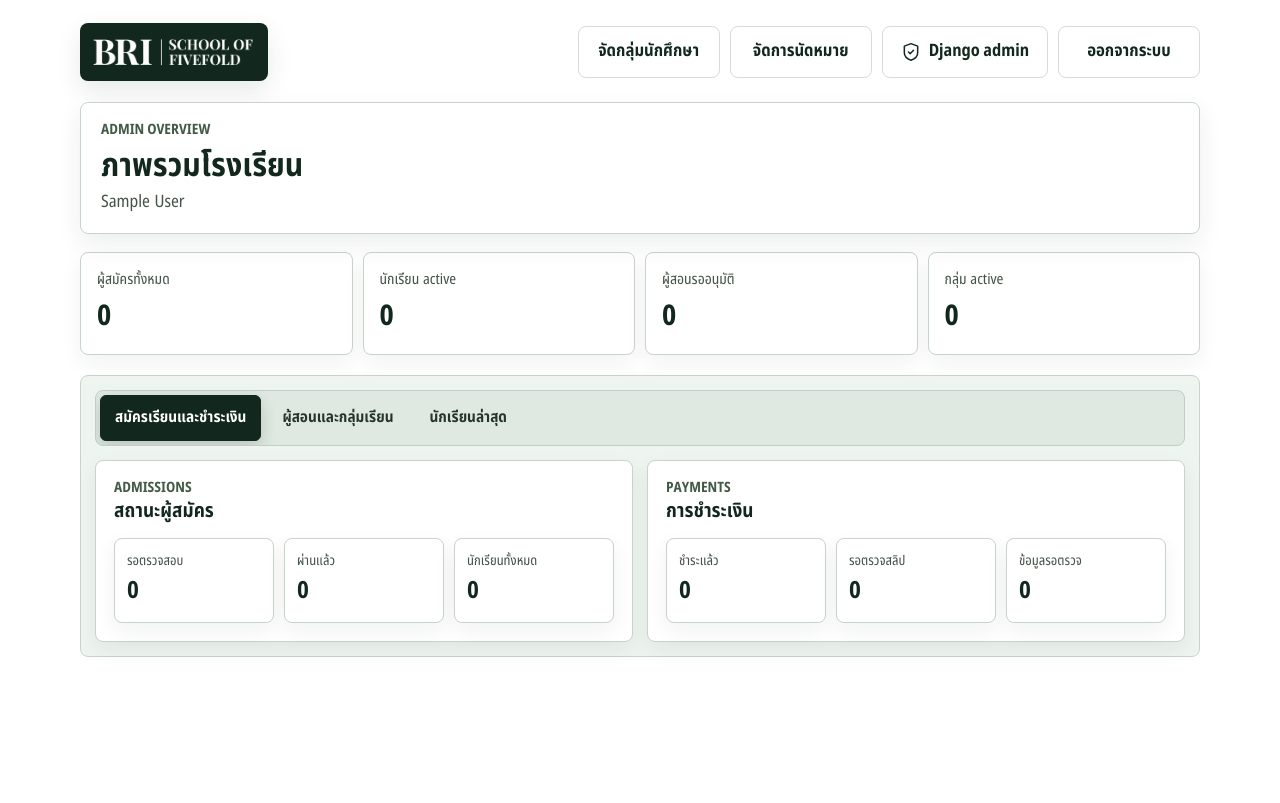
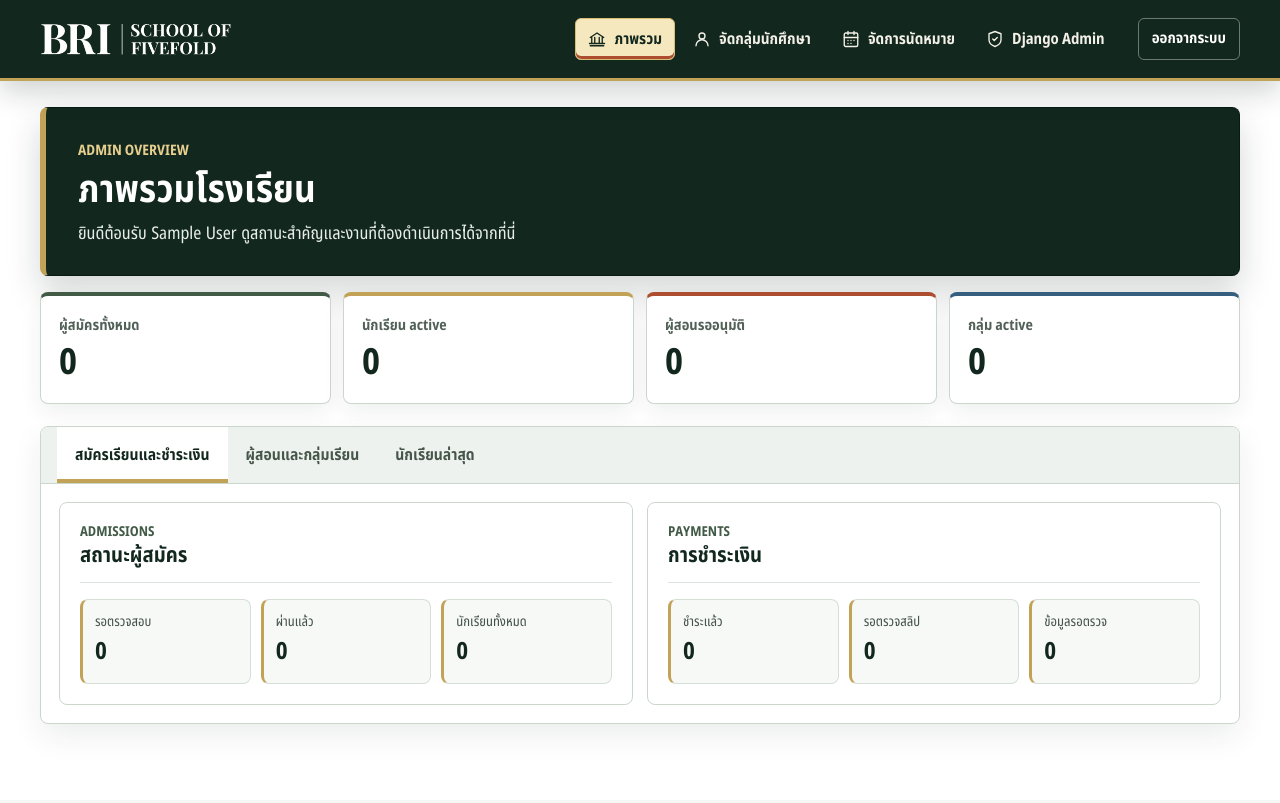
Before and after one commit to Atothegod/BRI, a Django app: page /school-admin/dashboard/ in a window 1280 px wide. Before the commit the page ends 657 px from the top, so only its background shows below. Run offline with Django 5.2, Linux system fonts and the light colour scheme; the visitor is signed in with stand-in values (Sample User, id 1); data comes from the database, SQL or seed files in the repository; data that the repository does not hold is empty.

Commit message:
feat(admin): enhance admin navigation with new navbar and improved styling

```diff
--- /dev/null
+++ b/backend/school/static/school/css/school_admin.css
@@ -0,0 +1,453 @@
+:root {
+    --school-admin-forest: #12271d;
+    --school-admin-forest-deep: #091a12;
+    --school-admin-sage: #425b46;
+    --school-admin-gold: #c2a256;
+    --school-admin-ivory: #f3f0e8;
+    --school-admin-clay: #ad4e30;
+    --school-admin-bg: #f6f8f5;
+    --school-admin-surface: #ffffff;
+    --school-admin-border: #cbd6cc;
+    --school-admin-muted: #526157;
+}
+
+.school-admin-navbar {
+    position: sticky;
+    top: 0;
+    z-index: 100;
+    width: 100%;
+    color: #ffffff;
+    background: var(--school-admin-forest);
+    border-bottom: 3px solid var(--school-admin-gold);
+    box-shadow: 0 10px 30px rgba(9, 26, 18, 0.2);
+}
+
+.school-admin-navbar__inner {
+    display: flex;
+    width: min(100%, 1248px);
+    min-height: 78px;
+    margin: 0 auto;
+    padding: 10px 24px;
+    align-items: center;
+    gap: 20px;
+}
+
+.school-admin-navbar__brand {
+    display: block;
+    width: 194px;
+    height: 50px;
+    overflow: hidden;
+    flex: 0 0 auto;
+}
+
+.school-admin-navbar__brand .brand-logo-frame {
+    position: relative;
+    display: block;
+    width: 194px;
+    height: 50px;
+    overflow: hidden;
+}
+
+.school-admin-navbar__brand img {
+    position: absolute;
+    top: 50%;
+    left: 50%;
+    width: 276px;
+    height: 276px;
+    max-width: none;
+    transform: translate(-50%, -50%);
+}
+
+.school-admin-navbar__links {
+    display: flex;
+    min-width: 0;
+    margin-left: auto;
+    align-items: center;
+    justify-content: flex-end;
+    gap: 5px;
+}
+
+.school-admin-navbar__links a {
+    display: inline-flex;
+    min-height: 42px;
+    padding: 9px 12px;
+    color: #f3f0e8;
+    border: 1px solid transparent;
+    border-radius: 6px;
+    align-items: center;
+    gap: 8px;
+    font-size: 0.82rem;
+    font-weight: 750;
+    line-height: 1.2;
+    text-decoration: none;
+    white-space: nowrap;
+}
+
+.school-admin-navbar__links a:hover,
+.school-admin-navbar__links a:focus-visible {
+    color: #ffffff;
+    background: rgba(255, 255, 255, 0.1);
+    border-color: rgba(255, 255, 255, 0.22);
+}
+
+.school-admin-navbar__links a.is-active {
+    color: var(--school-admin-forest);
+    background: #f5e8bf;
+    border-color: #d8bd73;
+    box-shadow: inset 0 -3px 0 var(--school-admin-clay);
+}
+
+.school-admin-navbar__links .icon {
+    width: 18px;
+    height: 18px;
+    flex: 0 0 auto;
+    fill: none;
+    stroke: currentColor;
+    stroke-width: 1.8;
+    stroke-linecap: round;
+    stroke-linejoin: round;
+}
+
+.school-admin-navbar__logout {
+    flex: 0 0 auto;
+}
+
+.school-admin-navbar__logout button {
+    min-height: 42px;
+    padding: 9px 13px;
+    color: #ffffff;
+    background: transparent;
+    border: 1px solid rgba(255, 255, 255, 0.38);
+    border-radius: 6px;
+    font-size: 0.8rem;
+    font-weight: 750;
+    cursor: pointer;
+}
+
+.school-admin-navbar__logout button:hover,
+.school-admin-navbar__logout button:focus-visible {
+    color: var(--school-admin-forest);
+    background: var(--school-admin-ivory);
+    border-color: var(--school-admin-ivory);
+}
+
+.school-admin-navbar :focus-visible {
+    outline: 3px solid var(--school-admin-gold);
+    outline-offset: 3px;
+}
+
+.dashboard-page {
+    min-height: calc(100vh - 78px);
+    padding: 26px 24px 48px;
+    color: var(--school-admin-forest);
+    background: var(--school-admin-bg) !important;
+}
+
+.dashboard-shell {
+    width: min(100%, 1200px);
+    max-width: none;
+    margin: 0 auto;
+}
+
+.dashboard-shell .page-heading {
+    position: relative;
+    min-height: 158px;
+    margin: 0;
+    padding: 28px 32px;
+    color: #ffffff;
+    background: var(--school-admin-forest);
+    border: 1px solid var(--school-admin-forest-deep);
+    border-left: 6px solid var(--school-admin-gold);
+    border-radius: 8px;
+    box-shadow: 0 16px 34px rgba(18, 39, 29, 0.18);
+    align-items: center;
+}
+
+.dashboard-shell .page-heading .eyebrow {
+    display: inline-flex;
+    margin-bottom: 7px;
+    color: #e7cf8f;
+    font-size: 0.76rem;
+    font-weight: 800;
+    text-transform: uppercase;
+}
+
+.dashboard-shell .page-heading h1 {
+    color: #ffffff;
+    font-size: clamp(1.75rem, 3vw, 2.35rem);
+    line-height: 1.15;
+}
+
+.dashboard-shell .page-heading p {
+    margin-top: 9px;
+    color: #e6ede7;
+    font-size: 0.92rem;
+}
+
+.summary-strip {
+    margin: 16px 0 22px;
+    gap: 12px;
+}
+
+.summary-strip > div {
+    position: relative;
+    min-height: 112px;
+    padding: 19px 18px 16px;
+    overflow: hidden;
+    background: var(--school-admin-surface);
+    border: 1px solid var(--school-admin-border);
+    border-top: 4px solid var(--school-admin-sage);
+    border-radius: 8px;
+    box-shadow: 0 8px 22px rgba(18, 39, 29, 0.07);
+}
+
+.summary-strip > div:nth-child(2) {
+    border-top-color: var(--school-admin-gold);
+}
+
+.summary-strip > div:nth-child(3) {
+    border-top-color: var(--school-admin-clay);
+}
+
+.summary-strip > div:nth-child(4) {
+    border-top-color: #365f7f;
+}
+
+.summary-strip span {
+    color: var(--school-admin-muted);
+    font-size: 0.78rem;
+    font-weight: 650;
+}
+
+.summary-strip strong {
+    margin-top: 8px;
+    color: var(--school-admin-forest);
+    font-size: 1.9rem;
+    line-height: 1;
+}
+
+.dashboard-focus-tabs {
+    margin-top: 0;
+    padding: 0;
+    overflow: hidden;
+    background: var(--school-admin-surface);
+    border: 1px solid var(--school-admin-border);
+    border-radius: 8px;
+    box-shadow: 0 12px 30px rgba(18, 39, 29, 0.08);
+}
+
+.dashboard-tab-list {
+    display: flex;
+    gap: 0;
+    margin: 0;
+    padding: 0 16px;
+    overflow-x: auto;
+    background: #eef2ee;
+    border: 0;
+    border-bottom: 1px solid var(--school-admin-border);
+    border-radius: 0;
+}
+
+.dashboard-tab-list label {
+    position: relative;
+    min-height: 56px;
+    padding: 16px 18px 14px;
+    color: #46564b;
+    border: 0;
+    border-radius: 0;
+    font-size: 0.84rem;
+}
+
+.dashboard-tab-list label:hover,
+.dashboard-tab-list label:focus-visible {
+    color: var(--school-admin-forest);
+    background: #ffffff;
+    border: 0;
+}
+
+#admin-tab-admissions:checked ~ .dashboard-tab-list label[for="admin-tab-admissions"],
+#admin-tab-people:checked ~ .dashboard-tab-list label[for="admin-tab-people"],
+#admin-tab-records:checked ~ .dashboard-tab-list label[for="admin-tab-records"] {
+    color: var(--school-admin-forest);
+    background: #ffffff;
+    border: 0;
+    box-shadow: inset 0 -4px 0 var(--school-admin-gold);
+}
+
+.dashboard-tab-panels {
+    padding: 18px;
+}
+
+.dashboard-panel {
+    padding: 20px;
+    background: #ffffff;
+    border: 1px solid var(--school-admin-border);
+    border-radius: 8px;
+    box-shadow: none;
+}
+
+.dashboard-panel-heading {
+    margin-bottom: 16px;
+    padding-bottom: 12px;
+    border-bottom: 1px solid #dce4dd;
+}
+
+.dashboard-panel-heading .eyebrow {
+    color: var(--school-admin-sage);
+    font-size: 0.72rem;
+}
+
+.dashboard-panel-heading h2 {
+    color: var(--school-admin-forest);
+    font-size: 1.12rem;
+}
+
+.metric-list > div,
+.queue-row,
+.group-row {
+    background: #f7f9f7;
+    border-color: #d5dfd6;
+    box-shadow: none;
+}
+
+.metric-list > div {
+    border-left: 3px solid var(--school-admin-gold);
+}
+
+.table-shell {
+    border-color: var(--school-admin-border);
+    box-shadow: none;
+}
+
+.data-table th {
+    color: #ffffff;
+    background: var(--school-admin-sage);
+}
+
+.data-table tbody tr:nth-child(even) {
+    background: #f7f9f7;
+}
+
+.data-table tbody tr:hover {
+    background: #f5e8bf;
+}
+
+.interviews {
+    width: min(100%, 1248px);
+    max-width: none;
+    min-height: calc(100vh - 78px);
+    padding: 28px 24px 52px;
+}
+
+.interviews > .page-heading {
+    margin-bottom: 22px;
+    padding: 20px 22px;
+    background: #ffffff;
+    border: 1px solid var(--school-admin-border);
+    border-left: 5px solid var(--school-admin-gold);
+    border-radius: 8px;
+    box-shadow: 0 8px 24px rgba(18, 39, 29, 0.07);
+}
+
+@media (max-width: 1040px) {
+    .school-admin-navbar__inner {
+        gap: 12px;
+    }
+
+    .school-admin-navbar__links a {
+        padding-right: 9px;
+        padding-left: 9px;
+    }
+
+    .school-admin-navbar__links .icon {
+        display: none;
+    }
+}
+
+@media (max-width: 820px) {
+    .school-admin-navbar__inner {
+        display: grid;
+        padding: 8px 16px 10px;
+        grid-template-columns: minmax(0, 1fr) auto;
+        gap: 7px 12px;
+    }
+
+    .school-admin-navbar__brand {
+        width: 164px;
+        height: 44px;
+    }
+
+    .school-admin-navbar__brand .brand-logo-frame {
+        width: 164px;
+        height: 44px;
+    }
+
+    .school-admin-navbar__brand img {
+        width: 236px;
+        height: 236px;
+    }
+
+    .school-admin-navbar__links {
+        grid-column: 1 / -1;
+        grid-row: 2;
+        width: 100%;
+        margin: 0;
+        padding: 2px 0;
+        overflow-x: auto;
+        justify-content: flex-start;
+        scrollbar-width: thin;
+    }
+
+    .school-admin-navbar__links .icon {
+        display: block;
+    }
+
+    .school-admin-navbar__logout button {
+        min-height: 38px;
+    }
+
+    .school-admin-navbar__logout {
+        grid-column: 2;
+        grid-row: 1;
+        justify-self: end;
+    }
+}
+
+@media (max-width: 600px) {
+    .dashboard-page {
+        padding: 18px 14px 36px;
+    }
+
+    .dashboard-shell .page-heading {
+        min-height: 140px;
+        padding: 22px 20px;
+    }
+
+    .summary-strip--four {
+        grid-template-columns: repeat(2, minmax(0, 1fr));
+    }
+
+    .summary-strip > div {
+        min-height: 100px;
+        padding: 15px;
+    }
+
+    .dashboard-tab-list {
+        display: flex;
+        padding: 0 8px;
+    }
+
+    .dashboard-tab-list label {
+        min-width: max-content;
+        justify-content: flex-start;
+        white-space: nowrap;
+    }
+
+    .dashboard-tab-panels {
+        padding: 10px;
+    }
+
+    .interviews {
+        padding: 18px 14px 40px;
+    }
+}
--- a/backend/school/templates/school/admin_overview_dashboard.html
+++ b/backend/school/templates/school/admin_overview_dashboard.html
@@ -5,36 +5,18 @@
 
 {% block extra_css %}
 <link rel="stylesheet" href="{% static 'school/css/registration.css' %}?v=20260915-admin-tabs-1">
+<link rel="stylesheet" href="{% static 'school/css/school_admin.css' %}?v=20260916-school-admin-2">
 {% endblock %}
 
 {% block content %}
+{% include "school/includes/school_admin_nav.html" %}
 <main class="dashboard-page">
-    <header class="dashboard-topbar">
-        <a class="mobile-brand" href="{% url 'school:admin_overview_dashboard' %}" aria-label="BRI School of Fivefold">
-            {% include "school/includes/brand_logo.html" with variant="nav" %}
-        </a>
-        <div class="dashboard-actions">
-            <a class="button button--secondary" href="{% url 'school:student_group_assignment' %}">จัดกลุ่มนักศึกษา</a>
-            <a class="button button--secondary" href="{% url 'school:appointment_schedule' %}">จัดการนัดหมาย</a>
-            {% if request.user.is_staff or request.user.is_superuser %}
-            <a class="button button--secondary" href="{% url 'admin:index' %}">
-                <svg class="icon" aria-hidden="true"><use href="{% static 'school/images/icons.svg' %}#shield-check"></use></svg>
-                <span>Django admin</span>
-            </a>
-            {% endif %}
-            <form method="post" action="{% url 'school:logout' %}">
-                {% csrf_token %}
-                <button class="button button--secondary" type="submit">ออกจากระบบ</button>
-            </form>
-        </div>
-    </header>
-
-    <section class="dashboard-shell" aria-labelledby="admin-dashboard-title">
+    <div class="dashboard-shell" aria-labelledby="admin-dashboard-title">
         <div class="page-heading">
             <div>
                 <span class="eyebrow">Admin overview</span>
                 <h1 id="admin-dashboard-title">ภาพรวมโรงเรียน</h1>
-                <p>{{ request.user.get_full_name|default:request.user.username }}</p>
+                <p>ยินดีต้อนรับ {{ request.user.get_full_name|default:request.user.username }} ดูสถานะสำคัญและงานที่ต้องดำเนินการได้จากที่นี่</p>
             </div>
         </div>
 
@@ -247,6 +229,6 @@
                 </div>
             </div>
         </section>
-    </section>
+    </div>
 </main>
 {% endblock %}
--- /dev/null
+++ b/backend/school/templates/school/includes/school_admin_nav.html
@@ -0,0 +1,34 @@
+{% load static %}
+<header class="school-admin-navbar">
+    <div class="school-admin-navbar__inner">
+        <a class="school-admin-navbar__brand" href="{% url 'school:admin_overview_dashboard' %}" aria-label="BRI School of Fivefold">
+            {% include "school/includes/brand_logo.html" with variant="nav" %}
+        </a>
+
+        <nav class="school-admin-navbar__links" aria-label="เมนูผู้ดูแลโรงเรียน">
+            <a href="{% url 'school:admin_overview_dashboard' %}"{% if request.resolver_match.url_name == "admin_overview_dashboard" %} class="is-active" aria-current="page"{% endif %}>
+                <svg class="icon" aria-hidden="true"><use href="{% static 'school/images/icons.svg' %}#landmark"></use></svg>
+                <span>ภาพรวม</span>
+            </a>
+            <a href="{% url 'school:student_group_assignment' %}"{% if request.resolver_match.url_name == "student_group_assignment" %} class="is-active" aria-current="page"{% endif %}>
+                <svg class="icon" aria-hidden="true"><use href="{% static 'school/images/icons.svg' %}#user"></use></svg>
+                <span>จัดกลุ่มนักศึกษา</span>
+            </a>
+            <a href="{% url 'school:appointment_schedule' %}"{% if request.resolver_match.url_name == "appointment_schedule" %} class="is-active" aria-current="page"{% endif %}>
+                <svg class="icon" aria-hidden="true"><use href="{% static 'school/images/icons.svg' %}#calendar-days"></use></svg>
+                <span>จัดการนัดหมาย</span>
+            </a>
+            {% if request.user.is_staff or request.user.is_superuser %}
+            <a href="{% url 'admin:index' %}">
+                <svg class="icon" aria-hidden="true"><use href="{% static 'school/images/icons.svg' %}#shield-check"></use></svg>
+                <span>Django Admin</span>
+            </a>
+            {% endif %}
+        </nav>
+
+        <form class="school-admin-navbar__logout" method="post" action="{% url 'school:logout' %}">
+            {% csrf_token %}
+            <button type="submit">ออกจากระบบ</button>
+        </form>
+    </div>
+</header>
--- a/backend/school/test_interviews.py
+++ b/backend/school/test_interviews.py
@@ -204,4 +204,7 @@ class AppointmentScheduleTests(TestCase):
         self.assertRedirects(self.client.get(self.url), f"{reverse('admin:login')}?next={self.url}")
 
     def test_admin_index_has_appointment_entry(self):
-        self.assertContains(self.client.get(reverse("admin:index")), "จัดการนัดหมายและแจ้ง LINE")
+        response = self.client.get(reverse("admin:index"))
+
+        self.assertContains(response, "นัดหมายและ LINE")
+        self.assertContains(response, self.url)
```
Also changed, not shown: backend/school/templates/school/interview_schedule.html (+5 -5 lines), backend/school/templates/school/student_group_assignment.html (+2 -9 lines).
